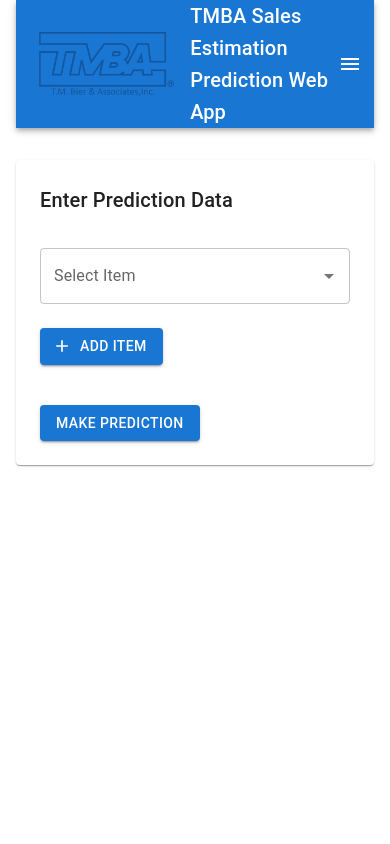
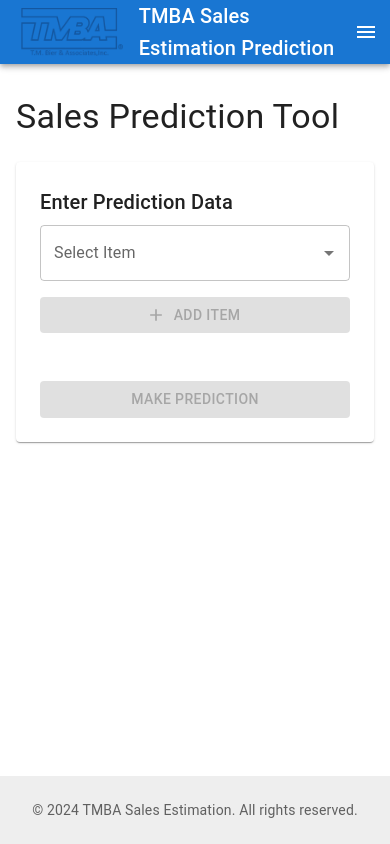
Before and after one commit to Sir-Teo/Sales-Estimating-Website, a React (Create React App) app in the folder frontend/: page / in a window 390 px wide. Built offline with nearby package versions, Linux system fonts and the light colour scheme.

Commit message:
add responsiveness

```diff
--- a/frontend/src/App.js
+++ b/frontend/src/App.js
@@ -1,17 +1,27 @@
-// App.js
-
 import React, { useState } from 'react';
-import { Container, Typography, Box, AppBar, Toolbar, IconButton, Menu, MenuItem } from '@mui/material';
+import { Container, Typography, Box, AppBar, Toolbar, IconButton, Menu, MenuItem, CssBaseline, ThemeProvider, createTheme } from '@mui/material';
 import MenuIcon from '@mui/icons-material/Menu';
 import PredictionForm from './components/PredictionForm';
 import ResultDisplay from './components/ResultDisplay';
 import { makePrediction } from './api';
 import logo from './assets/logo.png';
 
+const theme = createTheme({
+  palette: {
+    primary: {
+      main: '#1976d2',
+    },
+    secondary: {
+      main: '#dc004e',
+    },
+  },
+});
+
 function App() {
   const [results, setResults] = useState(null);
   const [error, setError] = useState(null);
   const [anchorEl, setAnchorEl] = useState(null);
+  const [isLoading, setIsLoading] = useState(false);
 
   const handleMenuClick = (event) => {
     setAnchorEl(event.currentTarget);
@@ -23,22 +33,28 @@
 
   const handleSubmit = async (formData) => {
     try {
+      setIsLoading(true);
       setError(null);
+      setResults(null);
       const data = await makePrediction(formData);
       setResults(data);
     } catch (err) {
       setError('An error occurred while making the prediction. Please try again.');
       console.error(err);
+    } finally {
+      setIsLoading(false);
     }
   };
 
   return (
-    <Container maxWidth="md">
+    <ThemeProvider theme={theme}>
+      <CssBaseline />
+      <Box sx={{ flexGrow: 1, minHeight: '100vh', display: 'flex', flexDirection: 'column' }}>
         <AppBar position="static">
           <Toolbar>
-          <Box component="img" src={logo} alt="Company Logo" sx={{ height: 64, marginRight: 2 }} />
+            <Box component="img" src={logo} alt="Company Logo" sx={{ height: 48, marginRight: 2 }} />
             <Typography variant="h6" component="div" sx={{ flexGrow: 1 }}>
-            TMBA Sales Estimation Prediction Web App
+              TMBA Sales Estimation Prediction
             </Typography>
             <IconButton edge="end" color="inherit" aria-label="menu" onClick={handleMenuClick}>
               <MenuIcon />
@@ -49,16 +65,30 @@
             </Menu>
           </Toolbar>
         </AppBar>
-      <Box my={4}>
+        <Container component="main" maxWidth="md" sx={{ mt: 4, mb: 4, flexGrow: 1 }}>
+          <Typography variant="h4" component="h1" gutterBottom>
+            Sales Prediction Tool
+          </Typography>
           <PredictionForm onSubmit={handleSubmit} />
+          {isLoading && (
+            <Typography sx={{ mt: 2 }}>Loading prediction results...</Typography>
+          )}
           {error && (
-          <Typography color="error" style={{ marginTop: '20px' }}>
+            <Typography color="error" sx={{ mt: 2 }}>
               {error}
             </Typography>
           )}
-        <ResultDisplay results={results} />
+          {results && <ResultDisplay results={results} />}
+        </Container>
+        <Box component="footer" sx={{ py: 3, px: 2, mt: 'auto', backgroundColor: (theme) => theme.palette.grey[200] }}>
+          <Container maxWidth="sm">
+            <Typography variant="body2" color="text.secondary" align="center">
+              © {new Date().getFullYear()} TMBA Sales Estimation. All rights reserved.
+            </Typography>
+          </Container>
         </Box>
-    </Container>
+      </Box>
+    </ThemeProvider>
   );
 }
 
--- a/frontend/src/components/PredictionForm.js
+++ b/frontend/src/components/PredictionForm.js
@@ -1,6 +1,5 @@
-// components/PredictionForm.js
 import React, { useState } from 'react';
-import { TextField, Button, Grid, Typography, Paper, IconButton, MenuItem, FormControl, Box } from '@mui/material';
+import { TextField, Button, Grid, Typography, Paper, IconButton, FormControl, Box, Chip } from '@mui/material';
 import { Autocomplete } from '@mui/material';
 import AddIcon from '@mui/icons-material/Add';
 import DeleteIcon from '@mui/icons-material/Delete';
@@ -14,8 +13,6 @@
   'Software': ['CO07', 'CP02', 'DC08', 'CP06', 'SX02', 'TD02'],
   'Computers': ['CP01', 'CP05'],
 };
-
-const allCodes = Object.values(groupsManual).flat();
 
 const PredictionForm = ({ onSubmit }) => {
   const [formData, setFormData] = useState([]);
@@ -51,31 +48,9 @@
 
   return (
     <Paper sx={{ padding: 3, mt: 3 }}>
-      <Typography variant="h6">Enter Prediction Data</Typography>
-      {formData.map((item, index) => (
-        <Box key={index} mb={3}>
-          <Grid container spacing={3} alignItems="center">
-            <Grid item xs={12} sm={5}>
-              <TextField
-                fullWidth
-                label={item.name}
-                name="quantity"
-                type="number"
-                value={item.quantity}
-                onChange={(e) => handleChange(index, e)}
-                required
-              />
-            </Grid>
-            <Grid item xs={12} sm={2}>
-              <IconButton onClick={() => handleRemoveItem(index)}>
-                <DeleteIcon />
-              </IconButton>
-            </Grid>
-          </Grid>
-        </Box>
-      ))}
-      <Grid container spacing={3} sx={{ mt: 1 }}>
-        <Grid item xs={12} sm={10}>
+      <Typography variant="h6" gutterBottom>Enter Prediction Data</Typography>
+      <Grid container spacing={2}>
+        <Grid item xs={12} sm={8}>
           <FormControl fullWidth>
             <Autocomplete
               options={Object.entries(groupsManual).flatMap(([group, codes]) =>
@@ -89,19 +64,61 @@
             />
           </FormControl>
         </Grid>
-        <Grid item xs={12} sm={2}>
-          <Button variant="contained" color="primary" onClick={handleAddItem} startIcon={<AddIcon />}>
+        <Grid item xs={12} sm={4}>
+          <Button
+            fullWidth
+            variant="contained"
+            color="primary"
+            onClick={handleAddItem}
+            startIcon={<AddIcon />}
+            disabled={!selectedItem}
+          >
             Add Item
           </Button>
         </Grid>
       </Grid>
-      <Grid container spacing={3} sx={{ mt: 2 }}>
-        <Grid item xs={12}>
-          <Button type="submit" variant="contained" color="primary" onClick={handleSubmit}>
-            Make Prediction
-          </Button>
+
+      <Box sx={{ mt: 3 }}>
+        {formData.map((item, index) => (
+          <Chip
+            key={index}
+            label={`${item.name}: ${item.quantity || 'Not set'}`}
+            onDelete={() => handleRemoveItem(index)}
+            color={item.quantity ? "primary" : "default"}
+            sx={{ m: 0.5 }}
+          />
+        ))}
+      </Box>
+
+      {formData.length > 0 && (
+        <Grid container spacing={2} sx={{ mt: 2 }}>
+          {formData.map((item, index) => (
+            <Grid item xs={12} sm={6} key={index}>
+              <TextField
+                fullWidth
+                label={`Quantity for ${item.name}`}
+                name="quantity"
+                type="number"
+                value={item.quantity}
+                onChange={(e) => handleChange(index, e)}
+                required
+              />
+            </Grid>
+          ))}
         </Grid>
-      </Grid>
+      )}
+
+      <Button
+        type="submit"
+        variant="contained"
+        color="primary"
+        onClick={handleSubmit}
+        disabled={formData.length === 0 || formData.some(item => !item.quantity)}
+        sx={{ mt: 3 }}
+        fullWidth
+      >
+        Make Prediction
+      </Button>
     </Paper>
   );
 };
```
Lines whose indentation alone changed are shown as unchanged.
